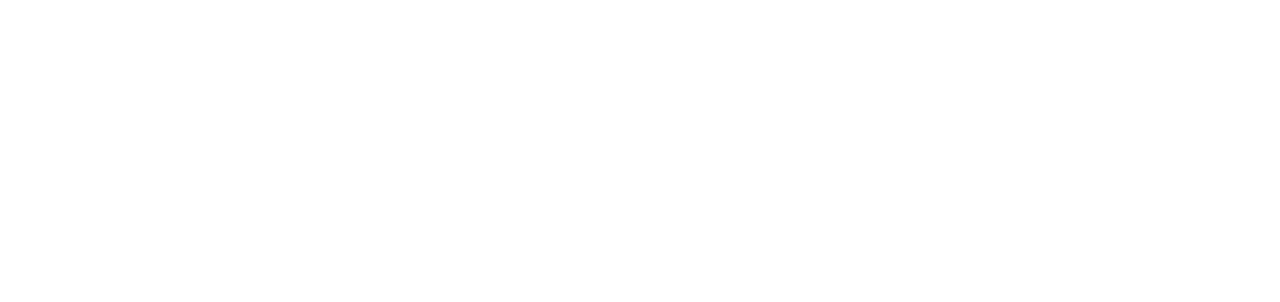
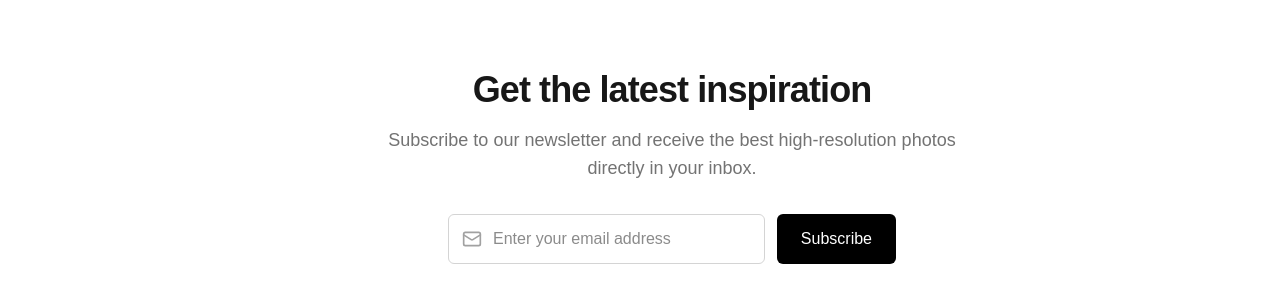
Before and after one commit to maco-ovo/wd301-replicate-site-with-nextjs, a Next.js app: page / in a window 1280 px wide. Shown: the part 5876-6178 px from the top of the page. Before the commit the page ends 5849 px from the top, so only its background shows below. Built offline with nearby package versions, Linux system fonts and the light colour scheme.

Commit message:
mail form done

```diff
--- /dev/null
+++ b/app/api/subscribe/route.ts
@@ -0,0 +1,46 @@
+import { NextResponse } from "next/server";
+import { users } from "@/lib/mongodb";
+import { MongoServerError } from "mongodb";
+
+export async function GET(request: Request) {
+	const result = await users.find().sort({ name: 1 }).toArray();
+	return NextResponse.json({ users: result });
+}
+
+export async function POST(request: Request) {
+	const { email } = await request.json();
+	if (!email || typeof email !== "string") {
+		return NextResponse.json(
+			{
+				error: "Email missing",
+			},
+			{ status: 400 },
+		);
+	}
+
+	try {
+		const normalizedEmail = email.trim().toLowerCase();
+
+		await users.insertOne({
+			email: normalizedEmail,
+			subscribedAt: new Date(),
+		});
+
+		return NextResponse.json(
+			{ success: true, message: "Email added successfully" },
+			{ status: 201 },
+		);
+	} catch (error) {
+		if (error instanceof MongoServerError && error.code === 11000) {
+			return NextResponse.json(
+				{ success: false, error: "email already exists" },
+				{ status: 409 },
+			);
+		}
+		console.error("Error in user insert:", error);
+		return NextResponse.json(
+			{ success: false, error: "Internal server error" },
+			{ status: 500 },
+		);
+	}
+}
--- a/app/api/users/route.ts
+++ /dev/null
@@ -1,32 +0,0 @@
-import { NextResponse } from "next/server";
-import { users } from "@/lib/mongodb";
-import { MongoServerError } from "mongodb";
-
-export async function GET(request: Request) {
-	const result = await users.find().sort({ name: 1 }).toArray();
-	return NextResponse.json({ users: result });
-}
-
-export async function POST(request: Request) {
-	const body = await request.json();
-	if (!body.name || !body.email) {
-		return NextResponse.json({
-			error: "Name or email missing",
-			status: 400,
-		});
-	}
-
-	try {
-		const result = await users.insertOne(body);
-		return NextResponse.json({
-			user: { _id: result.insertedId, ...body },
-		});
-	} catch (error) {
-		if (error instanceof MongoServerError && error.code === 11000) {
-			return NextResponse.json({
-				error: "email already exists",
-			});
-		}
-		throw new Error("Error in user insert " + error);
-	}
-}
--- /dev/null
+++ b/app/components/Newsletter.tsx
@@ -0,0 +1,129 @@
+"use client";
+
+import { useState } from "react";
+import { Mail } from "lucide-react";
+
+export default function Newsletter() {
+	const [email, setEmail] = useState("");
+	const [status, setStatus] = useState<
+		"idle" | "loading" | "success" | "duplicate" | "error"
+	>("idle");
+
+	const handleSubmit = async (e: React.FormEvent) => {
+		e.preventDefault();
+		setStatus("loading");
+
+		try {
+			// MongoDB
+			const dbResponse = await fetch("/api/subscribe", {
+				method: "POST",
+				headers: {
+					"Content-Type": "application/json",
+				},
+				body: JSON.stringify({
+					email: email.trim(),
+				}),
+			});
+
+			const dbResult = await dbResponse.json();
+
+			if (dbResponse.status === 409) {
+				setStatus("duplicate");
+				return;
+			}
+
+			if (!dbResponse.ok) {
+				console.error("MongoDB error:", dbResult);
+				setStatus("error");
+				return;
+			}
+
+			// web3form
+			const web3formResponse = await fetch("https://api.web3forms.com/submit", {
+				method: "POST",
+				headers: {
+					"Content-Type": "application/json",
+					Accept: "application/json",
+				},
+				body: JSON.stringify({
+					access_key: "4a48eaa6-8b39-44df-8a04-b6dfb9463eed",
+					email,
+					message: `${email} has subscribed to the newsletter.`,
+				}),
+			});
+
+			const web3formResult = await web3formResponse.json();
+
+			if (!web3formResult.success) {
+				console.error(web3formResult);
+				setStatus("error");
+				return;
+			}
+
+			setStatus("success");
+			setEmail("");
+		} catch (error) {
+			console.error(error);
+			setStatus("error");
+		}
+	};
+
+	return (
+		<section className="border-t border-neutral-200 bg-white px-6 py-16 sm:py-24">
+			<div className="mx-auto max-w-2xl text-center">
+				<h2 className="text-3xl font-bold tracking-tight text-neutral-900 sm:text-4xl">
+					Get the latest inspiration
+				</h2>
+				<p className="mx-auto mt-4 max-w-xl text-lg text-neutral-500">
+					Subscribe to our newsletter and receive the best high-resolution
+					photos directly in your inbox.
+				</p>
+
+				<form
+					onSubmit={handleSubmit}
+					className="mx-auto mt-8 flex max-w-md flex-col gap-3 sm:flex-row"
+				>
+					<div className="relative flex-1">
+						<Mail className="absolute left-3.5 top-1/2 h-5 w-5 -translate-y-1/2 text-neutral-400" />
+						<input
+							type="email"
+							required
+							value={email}
+							onChange={(e) => setEmail(e.target.value)}
+							placeholder="Enter your email address"
+							className="w-full rounded-md border border-neutral-300 bg-white py-3 pl-11 pr-4 text-neutral-900 focus:border-black focus:outline-none focus:ring-1 focus:ring-black"
+							disabled={status === "loading" || status === "success"}
+						/>
+					</div>
+					<button
+						type="submit"
+						disabled={status === "loading" || status === "success"}
+						className="flex items-center justify-center rounded-md bg-black px-6 py-3 font-medium text-white transition hover:bg-neutral-800 disabled:bg-neutral-400"
+					>
+						{status === "loading"
+							? "Submitting..."
+							: status === "success"
+								? "Subscribed!"
+								: "Subscribe"}
+					</button>
+				</form>
+
+				{status === "success" && (
+					<p className="mt-3 text-sm text-green-600">Thanks for subscribing!</p>
+				)}
+
+				{status === "duplicate" && (
+					<p className="mt-3 text-sm text-orange-600">
+						This email is already subscribed.
+					</p>
+				)}
+
+				{status === "error" && (
+					<p className="mt-3 text-sm text-red-600">
+						Something went wrong. Please try again later.
+					</p>
+				)}
+			</div>
+		</section>
+	);
+}
--- a/app/components/TopCardSection.tsx
+++ b/app/components/TopCardSection.tsx
@@ -50,6 +50,8 @@ export default function TopCardSection({ category }: TopCardSectionProps) {
 							src="https://images.unsplash.com/photo-1500382017468-9049fed747ef?w=400&auto=format&fit=crop&q=80"
 							alt="Crop preview"
 							fill
+							priority
+							sizes="(max-width: 640px) 100vw, (max-width: 1024px) 50vw, 25vw"
 							className="object-cover"
 						/>
 					</div>
--- a/app/page.tsx
+++ b/app/page.tsx
@@ -3,10 +3,10 @@
 import { useState } from "react";
 
 import Navbar from "./components/Navbar";
-import Searchbar from "./components/Searchbar";
 import TopCardSection from "./components/TopCardSection";
 import PhotoGrid from "./components/PhotoGrid";
 import { PHOTOS_DATA } from "./data/photos";
+import Newsletter from "./components/Newsletter";
 
 const CATEGORIES = [
 	"Featured",
@@ -37,6 +37,8 @@ export default function Home() {
 				<TopCardSection category={activeCategory} />
 
 				<PhotoGrid photos={PHOTOS_DATA} />
+
+				<Newsletter />
 			</div>
 		</div>
 	);
--- a/lib/mongodb.ts
+++ b/lib/mongodb.ts
@@ -1,7 +1,6 @@
-import { MongoClient, ObjectId } from "mongodb";
+import { MongoClient } from "mongodb";
 
 export type User = {
-	name: string;
 	email: string;
 };
 
@@ -9,6 +8,4 @@ const client = new MongoClient(process.env.MONGODB_URI!);
 
 const db = client.db();
 
-export const users = db.collection("users");
-
-console.log(users.find())
+export const users = db.collection("email");
```
